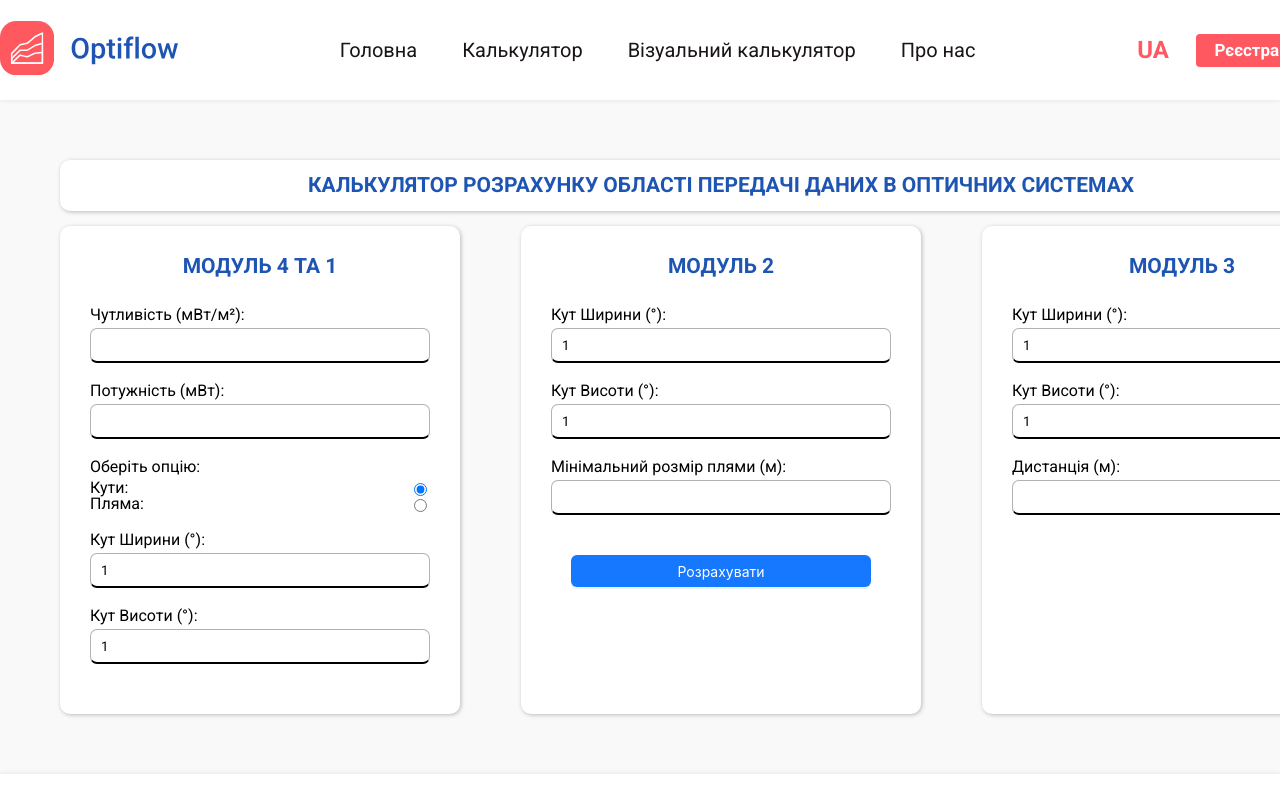
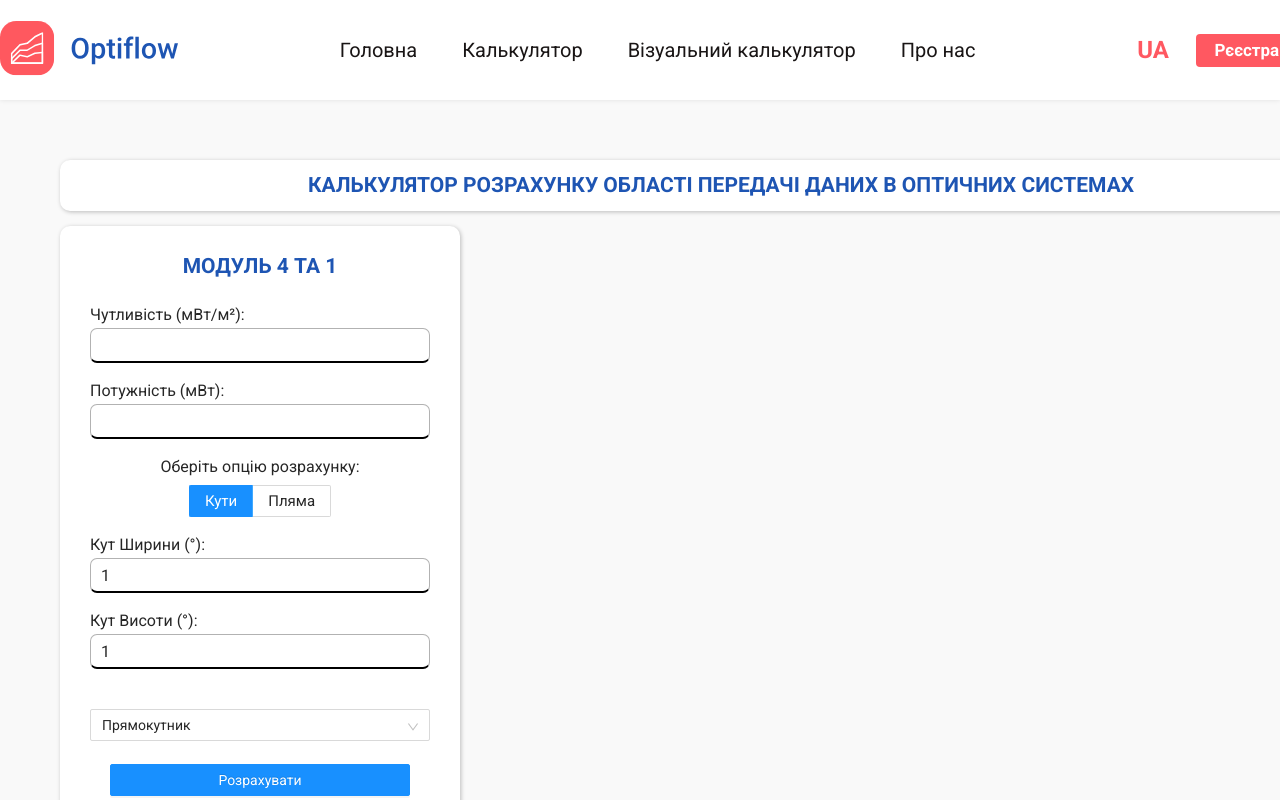
Before and after one commit to Skiftech-project/optiflow-frontend, a React (Vite) app: page / in a window 1280 px wide. Shown: the top 800 px of the page. Built offline with nearby package versions, Linux system fonts and the light colour scheme.

Commit message:
created styled radio button

```diff
--- a/package.json
+++ b/package.json
@@ -11,9 +11,10 @@
   },
   "dependencies": {
     "@reduxjs/toolkit": "^1.9.7",
-    "antd": "^5.10.2",
+    "antd": "^4.16.1",
     "axios": "^1.6.0",
     "formik": "^2.4.5",
+    "formik-antd": "^2.0.4",
     "react": "^18.2.0",
     "react-dom": "^18.2.0",
     "react-redux": "^8.1.3",
--- a/src/components/smart/FirstModule/FirstModule.css
+++ b/src/components/smart/FirstModule/FirstModule.css
@@ -46,15 +46,31 @@
     width: 300px;
 }
 
+.radio {
+    width: 100%;
+    margin-bottom: 20px;
+    display: flex;
+    flex-direction: column;
+    justify-content: center;
+    align-items: center;
+}
 .radio__item {
+    font-size: 15px;
+}
+.radio__label {
+    text-align: center;
+    margin-bottom: 10px;
+}
+.radio__group {
     display: flex;
-    flex-direction: row;
+    justify-content: center;
     align-items: center;
-    justify-content: space-between;
+    margin-bottom: 20px;
 }
 
-.radio__item label {
+.form__select {
     width: 100%;
+    height: 35px;
 }
 
 /* .output {
--- a/src/components/smart/FirstModule/FirstModule.jsx
+++ b/src/components/smart/FirstModule/FirstModule.jsx
@@ -1,24 +1,34 @@
-import { Formik, Form, Field } from 'formik';
+import { Formik, Form } from 'formik';
 import axios from 'axios';
 import { useState } from 'react';
 import validationSchema from '../../../core/shemes/ShemaFirstModule';
 
 import InputBlock from '../../simple/InputBlock/InputBlock';
 import { Button } from 'antd';
+import { Radio } from 'antd';
+import { Select } from 'antd';
+import 'antd/dist/antd.css'; // or 'antd/dist/antd.less'
 import './FirstModule.css';
 
 const initialValues = {
-    distance: '',
+    distance: 1,
     sensitivity: '',
     power: '',
     angleWidth: 1,
     angleHeight: 1,
     spotWidth: 1,
     spotHeight: 1,
+    plumeForm: 'rectangle',
 };
 
 const FirstModule = () => {
     const [selectedOption, setSelectedOption] = useState('angles');
+    // const [data, setData] = useState({
+    //     max_area: 0,
+    //     max_distance: 0,
+    //     angle_width: 0,
+    //     angle_height: 0,
+    // });
 
     const handleOptionChange = (e) => {
         setSelectedOption(e.target.value);
@@ -30,6 +40,7 @@ const FirstModule = () => {
             if (selectedOption === 'angles') {
                 delete updatedValues.spotWidth;
                 delete updatedValues.spotHeight;
+                delete updatedValues.distance;
             } else if (selectedOption === 'dimensions') {
                 delete updatedValues.angleWidth;
                 delete updatedValues.angleHeight;
@@ -45,7 +56,7 @@ const FirstModule = () => {
             );
 
             console.log('Успешно отправлено', response.data);
-            setData(response.data);
+            //setData(response.data);
         } catch (error) {
             console.error('Произошла ошибка при отправке данных', error);
         }
@@ -79,36 +90,37 @@ const FirstModule = () => {
                             />
                         </div>
 
-                        {/* form radio */}
-                        <div className="form__item">
-                            <label className="form__label">
-                                Оберіть опцію:
-                            </label>
                         <div className="radio">
-                                <div className="radio__item">
-                                    <label>Кути:</label>
-                                    <Field
+                            <div className="radio__label">
+                                Оберіть опцію розрахунку:
+                            </div>
+                            <Radio.Group
+                                defaultValue="angles"
+                                buttonStyle="solid"
+                                size="middle"
+                                className="radio__group"
+                            >
+                                <Radio.Button
+                                    className="radio__item"
                                     type="radio"
                                     name="option"
                                     value="angles"
                                     checked={selectedOption === 'angles'}
                                     onChange={handleOptionChange}
-                                    />
-                                </div>
-                                <div className="radio__item">
-                                    <label>Пляма:</label>
-                                    <Field
+                                >
+                                    Кути
+                                </Radio.Button>
+                                <Radio.Button
+                                    className="radio__item"
                                     type="radio"
                                     name="option"
                                     value="dimensions"
-                                        checked={
-                                            selectedOption === 'dimensions'
-                                        }
+                                    checked={selectedOption === 'dimensions'}
                                     onChange={handleOptionChange}
-                                    />
-                                </div>
-                            </div>
-                        </div>
+                                >
+                                    Пляма
+                                </Radio.Button>
+                            </Radio.Group>
 
                             {selectedOption === 'angles' && (
                                 <>
@@ -159,43 +171,22 @@ const FirstModule = () => {
                                     </div>
                                 </>
                             )}
-                    </Form>
-                </Formik>
                         </div>
-            <div className="form">
-                <div className="form__title">модуль 2</div>
-                <Formik
-                    initialValues={initialValues}
-                    validationSchema={validationSchema}
-                    onSubmit={handleFormSubmit}
-                >
-                    <Form className="form__body">
-                        <div className="form__item">
-                            <InputBlock
-                                label="Кут Ширини (°):"
-                                id="angleWidth"
-                                name="angleWidth"
-                                type="number"
+                        <Select
+                            name="plumeForm"
+                            className="form__select"
+                            defaultValue="rectangle"
+                            options={[
+                                {
+                                    value: 'rectangle',
+                                    label: 'Прямокутник',
+                                },
+                                {
+                                    value: 'ellipse',
+                                    label: 'Еліпс',
+                                },
+                            ]}
                         />
-                        </div>
-                        <div className="form__item">
-                            <InputBlock
-                                label="Кут Висоти (°):"
-                                id="angleHeight"
-                                name="angleHeight"
-                                type="number"
-                            />
-                        </div>
-
-                        <div className="form__item">
-                            <InputBlock
-                                label="Мінімальний розмір плями (м):"
-                                id="minSize"
-                                name="minSize"
-                                type="number"
-                            />
-                        </div>
-
                         <Button
                             className="form__button"
                             type="primary"
@@ -206,42 +197,6 @@ const FirstModule = () => {
                     </Form>
                 </Formik>
             </div>
-            <div className="form">
-                <div className="form__title">модуль 3</div>
-                <Formik
-                    initialValues={initialValues}
-                    validationSchema={validationSchema}
-                    onSubmit={handleFormSubmit}
-                >
-                    <Form className="form__body">
-                        <div className="form__item">
-                            <InputBlock
-                                label="Кут Ширини (°):"
-                                id="angleWidth"
-                                name="angleWidth"
-                                type="number"
-                            />
-                        </div>
-                        <div className="form__item">
-                            <InputBlock
-                                label="Кут Висоти (°):"
-                                id="angleHeight"
-                                name="angleHeight"
-                                type="number"
-                            />
-                        </div>
-
-                        <div className="form__item">
-                            <InputBlock
-                                label="Дистанція (м):"
-                                id="power"
-                                name="power"
-                                type="number"
-                            />
-                        </div>
-                    </Form>
-                </Formik>
-            </div>
         </div>
     );
 };
```
Also changed, not shown: 1 other file (tests, documents, lock files or other folders). Lines whose indentation alone changed are shown as unchanged.
